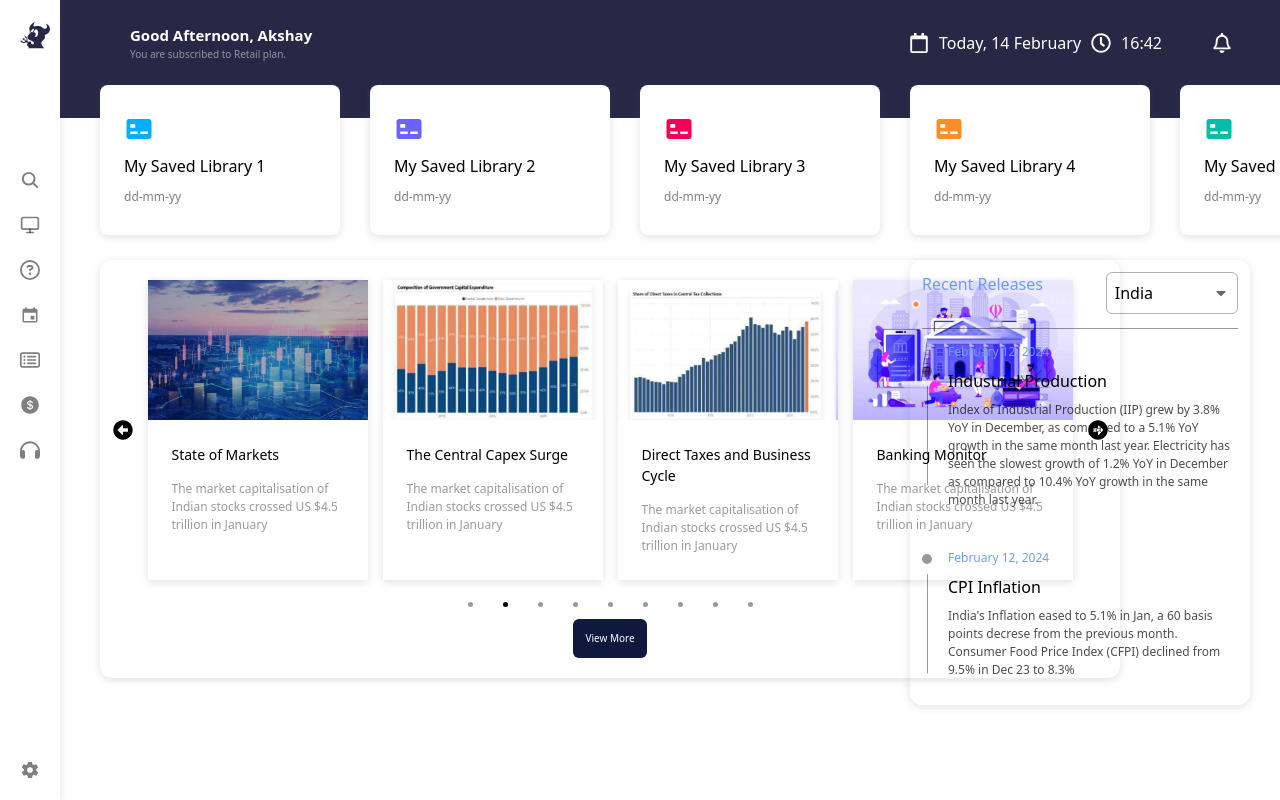
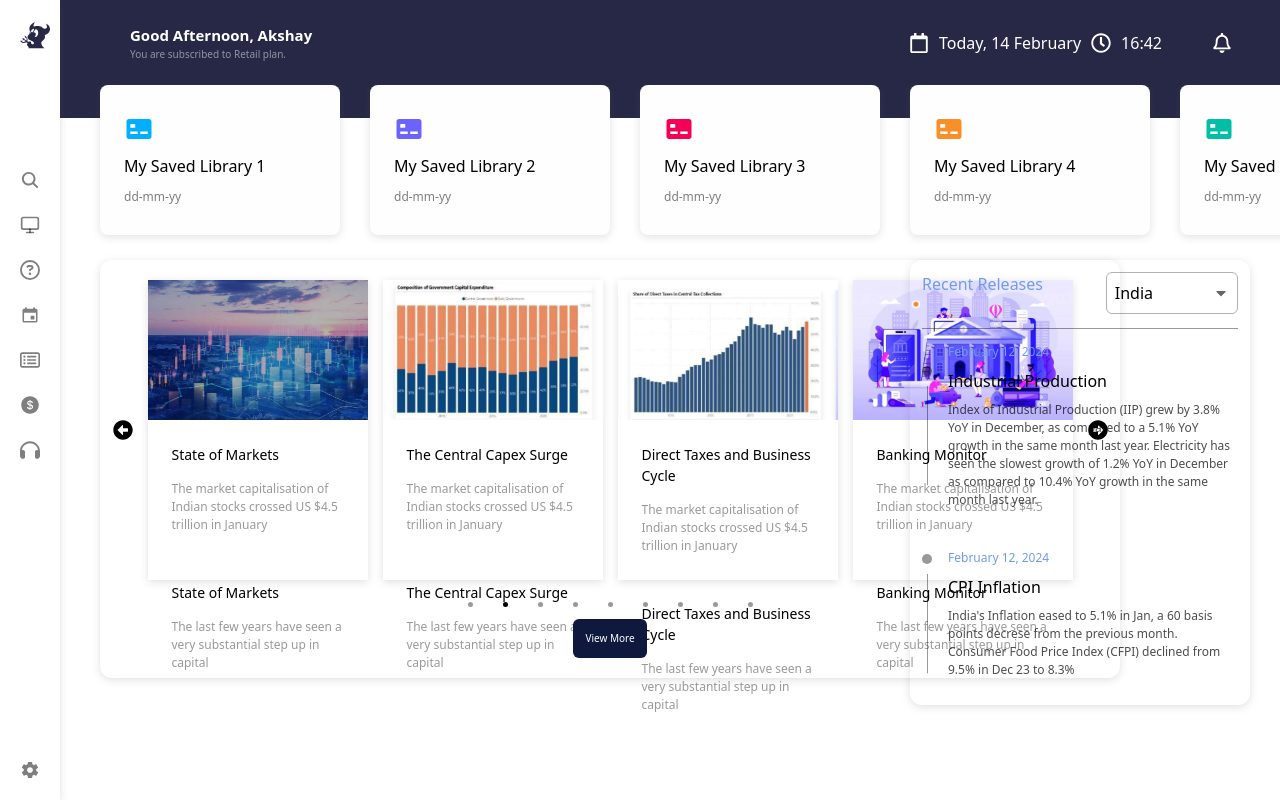
Before and after one commit to ashrithanch/H2, a React (Vite) app: page / in a window 1280 px wide. Shown: the top 800 px of the page. Built offline with nearby package versions, Linux system fonts and the light colour scheme.

Commit message:
Update HeroCard.jsx

```diff
--- a/src/components/HeroCard.jsx
+++ b/src/components/HeroCard.jsx
@@ -12,6 +12,12 @@ const HeroCard = ({ img, heading }) => {
           of Indian stocks crossed US $4.5 trillion in January
         </p>
       </div>
+      <div className=" p-6 flex flex-col gap-[15px]">
+        <h3 className="font-[500] text-[14px]">{heading}</h3>
+        <p className="text-black/40 text-[12px]">
+          The last few years have seen a very substantial step up in capital
+        </p>
+      </div>
     </div>
   )
 }
```
